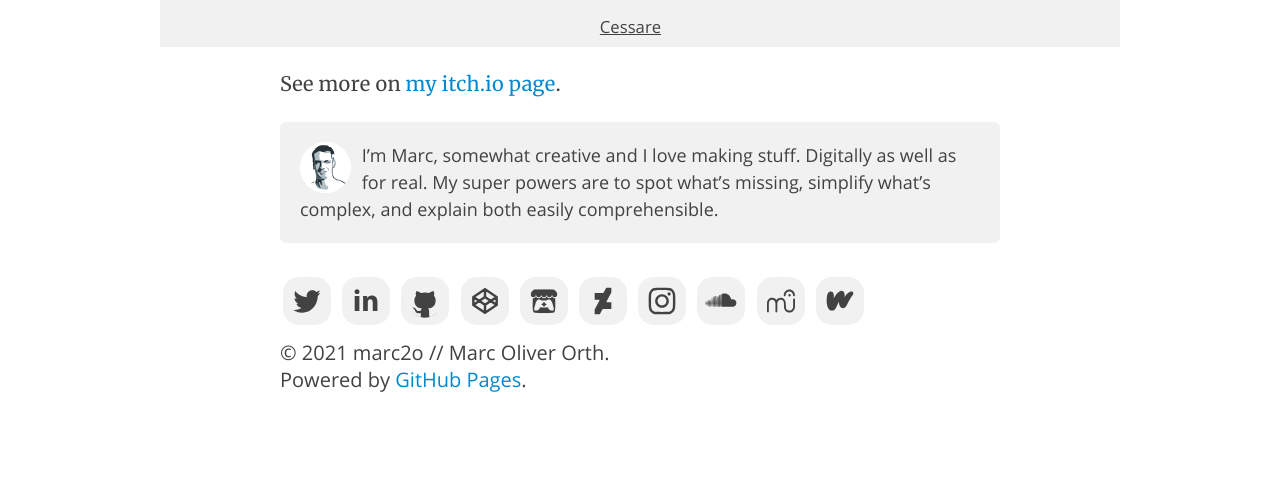
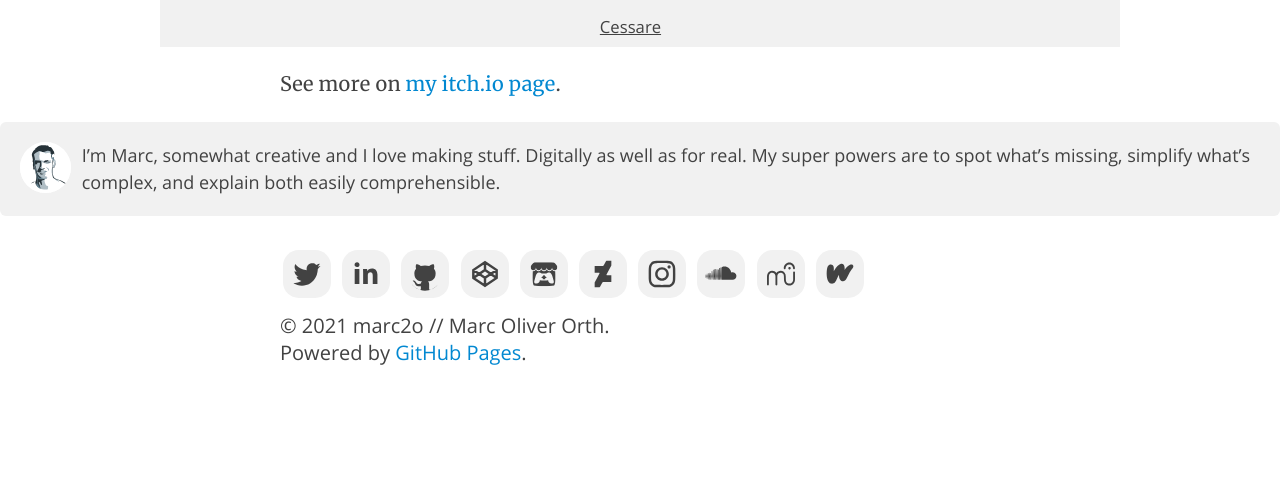
Before and after one commit to marc2o/marc2o.github.io, a Jekyll site: the page built from about.md, in a window 1280 px wide. Shown: the part 3791-4274 px from the top of the page. Built offline with Jekyll 4.4.1, drawn with Linux system fonts in a browser that asks for light colours; after the commit the page ends 4247 px from its top, so only the background shows below that.

Commit message:
Update article.css

```diff
--- a/assets/css/article.css
+++ b/assets/css/article.css
@@ -75,7 +75,7 @@ footer>* {
     grid-column: 2;
 }
 main>ul.about{
-    grid-column: span;
+    grid-column: 1 / span 3;
 }
 
 footer {
```
